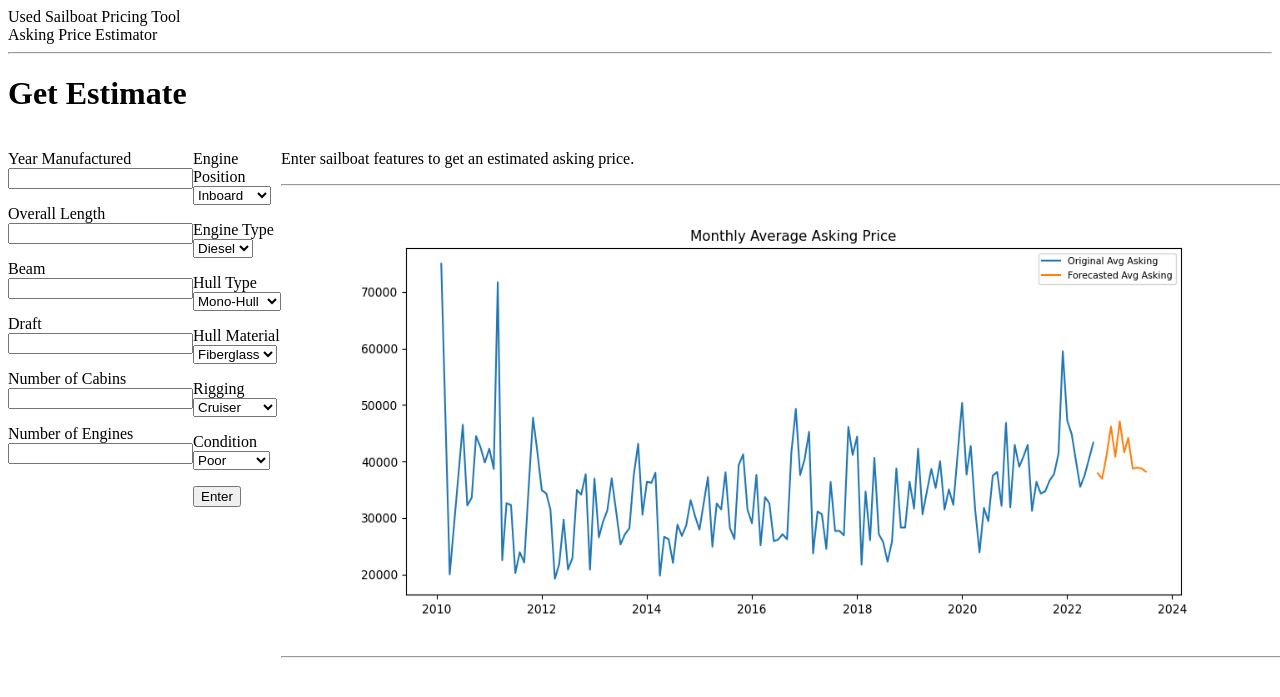
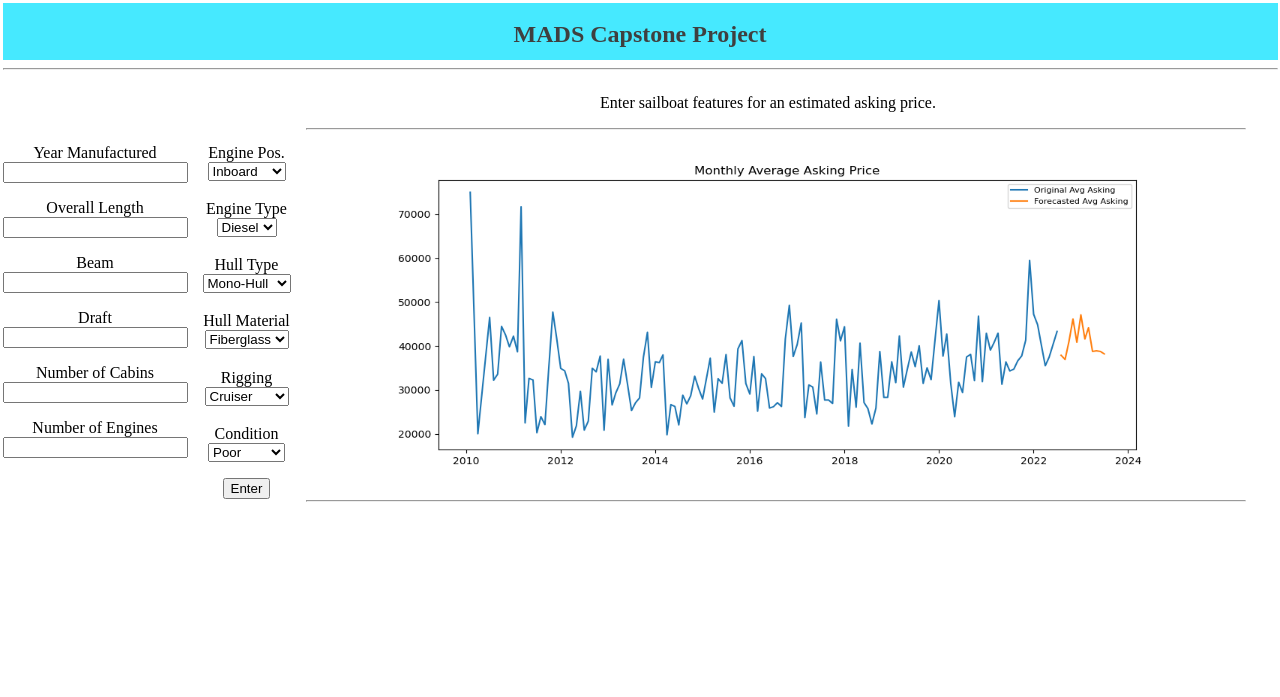
Before and after one commit to takorejsza/yachts_dataset, a Flask app: page / in a window 1280 px wide. Shown: the top 697 px of the page. Run offline with Flask 2, Linux system fonts and the light colour scheme.

Commit message:
added some css

```diff
--- a/app/forms.py
+++ b/app/forms.py
@@ -12,7 +12,7 @@ class EstimatorForm(FlaskForm):
     no_cabins = IntegerField('Number of Cabins', validators=[DataRequired()])
 
     no_engines = IntegerField('Number of Engines', validators=[DataRequired()])
-    engine_pos = SelectField('Engine Position', choices=[(0, 'Inboard'), (1, 'Outboard')], coerce=int)
+    engine_pos = SelectField('Engine Pos.', choices=[(0, 'Inboard'), (1, 'Outboard')], coerce=int)
     engine_type = SelectField('Engine Type', choices=[(0, 'Diesel'), (1, 'Gas')], coerce=int) #, validators=v)
 
     hull_type = SelectField('Hull Type', choices=[(0, 'Mono-Hull'), (1, 'Catamaran')], coerce=int) #, validators=v)
--- /dev/null
+++ b/app/static/css/main.css
@@ -0,0 +1,52 @@
+header{
+    background: #09e2ff;
+    opacity: 0.75;
+    text-align: center;
+    padding-top: 2px;
+    padding-bottom: 10px;
+    height: 45px;
+}
+
+h1{
+    font-size: 18pt;
+    padding-bottom: 10px;
+}
+
+p{
+    text-align: center;
+    margin-right: 15px;
+}
+
+.selectorname{
+    padding-top: 3.25px;
+}
+
+body{
+    /* background: #ffffff; */
+    margin: 2.5px;
+
+}
+
+div{
+    text-align: center;
+    background: #ffffff;
+}
+
+.form{
+    padding-top: 50px;
+}
+
+.dropdowns{
+    padding-top: 50px;
+    padding-bottom: 20px;
+}
+
+#adSpace {
+    clear: both;
+    float: left;
+  }
+
+img{
+    padding-left: 20px;
+    padding-right: 20px;
+}
--- a/app/templates/base.html
+++ b/app/templates/base.html
@@ -1,8 +1,15 @@
 <!DOCTYPE html>
-<html>
-    <head>Used Sailboat Pricing Tool</head>
+<html lang="en">
+    <head>
+        <meta charset="utf-8" lang="en">
+        <title>Used Sailboat Pricing Tool</title>
+        <link rel="stylesheet" href="static/css/main.css">
+    </head>
     <body>
-        <div>Asking Price Estimator</div>
+        <header>
+            <h1>MADS Capstone Project</h1>
+        </header>
+        <!-- <div>Asking Price Estimator</div> -->
         <hr>
         {% block content %}{% endblock %}
     </body>
--- a/app/templates/index.html
+++ b/app/templates/index.html
@@ -1,9 +1,9 @@
 {% extends "/base.html" %}
 
 {% block content%}
-<h1>Get Estimate</h1>
-<div cass="container", style="display: flex; height: 100px;">
-    <div syle="width: 50%; background: green; margin-right: 50px;">
+<!-- <h1>Get Estimate</h1> -->
+<div class="container", style="display: flex; height: 100px;">
+    <div class="form">
         <form action="" method="post"  novalidate>
             {{ form.hidden_tag() }}
             <p>
@@ -31,29 +31,29 @@
                 {{ form.no_engines(size=32) }}
             </p>
     </div>
-    <div syle="margin: 100px;">
+    <div class="dropdowns">
         <form action="" method="post"  novalidate>
             <p>
                 {{ form.engine_pos.label }}<br>
-                {{ form.engine_pos(width=32) }}
+                {{ form.engine_pos(size=1) }}
             </p>
-            <p>
+            <p class="selectorname">
                 {{ form.engine_type.label }}<br>
                 {{ form.engine_type(width=32) }}
             </p>
-            <p>
+            <p class="selectorname">
                 {{ form.hull_type.label }}<br>
                 {{ form.hull_type(width=32) }}
             </p>
-            <p>
+            <p class="selectorname">
                 {{ form.hull_material.label }}<br>
                 {{ form.hull_material(width=32) }}
             </p>
-            <p>
+            <p class="selectorname">
                 {{ form.rigging.label }}<br>
                 {{ form.rigging(width=32) }}
             </p>
-            <p>
+            <p class="selectorname">
                 {{ form.condition.label }}<br>
                 {{ form.condition(width=32) }}
             </p>
@@ -62,14 +62,14 @@
             </p>
         </form>
     </div>
-    <div stle="flex-grow: 10;">
+    <div>
         {% if form.estimate %}
         <p>Asking price: {{ form.estimate }}</p>
         {% else %}
-        <p style="font-size: 28">Enter sailboat features to get an estimated asking price.</p>
+        <p style="font-size: 28" text-align="center">Enter sailboat features for an estimated asking price.</p>
         {% endif %}
         <hr>
-        <img src="../static/forecast.png" alt="forecast", width="1000" height="450">
+        <img src="../static/forecast.png" alt="forecast", width="900" height="350">
         <hr>
     </div>
 </div>
```
Also changed, not shown: data_wrangling/get_yacht_classifieds.py (+3 -8 lines).
